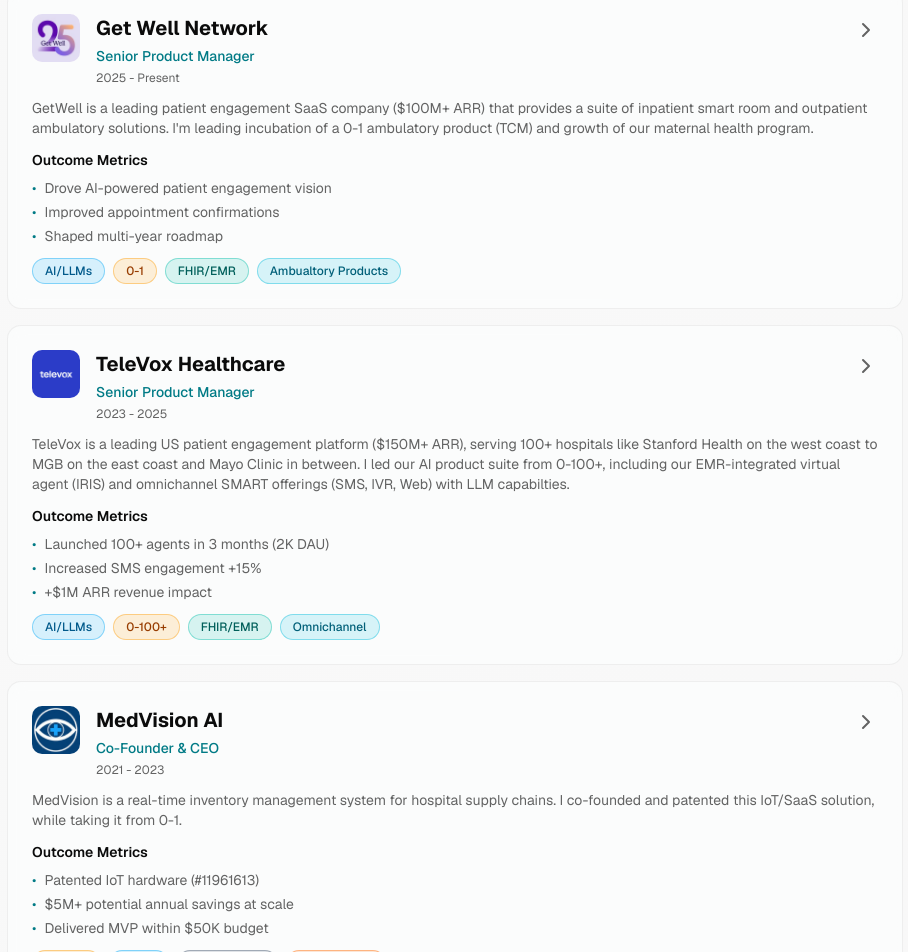
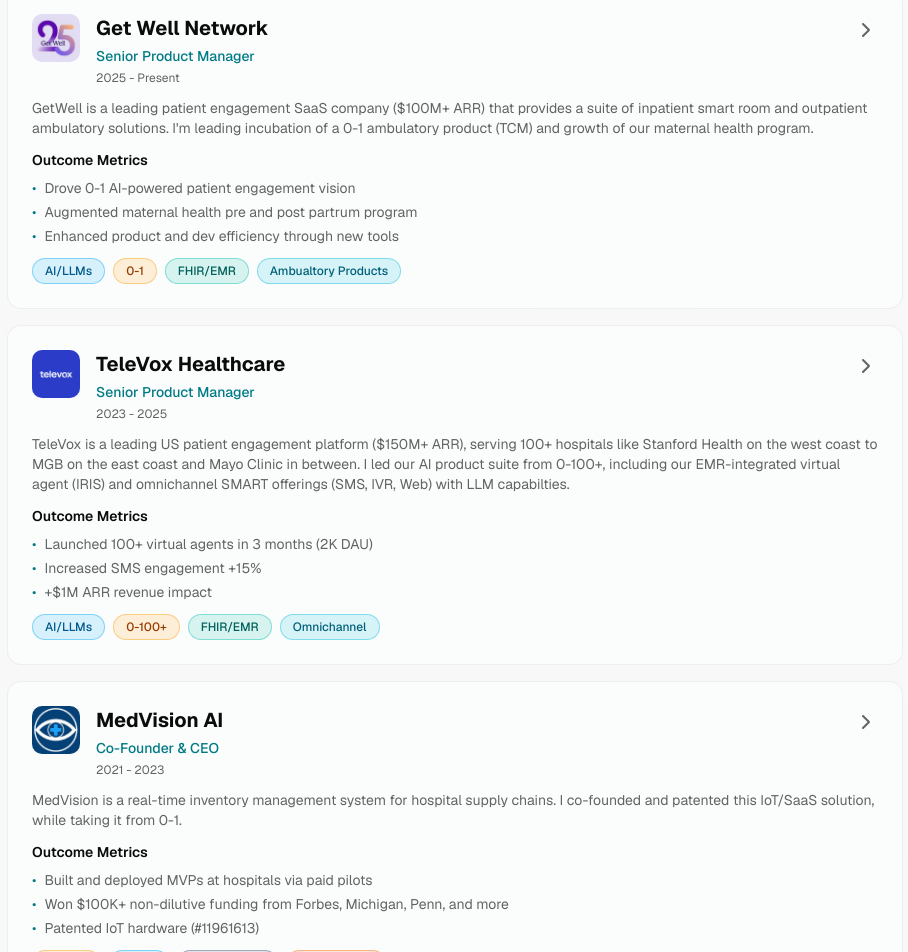
Before and after one commit to abolneni/my-portfolio, a Next.js app: page / in a window 1280 px wide. Shown: the part 1086-2038 px from the top of the page, without its empty margins (185-1093 px from the left). Built offline with nearby package versions, Linux system fonts and the light colour scheme.

Commit message:
featured work edits

```diff
--- a/components/case-studies-preview.tsx
+++ b/components/case-studies-preview.tsx
@@ -8,9 +8,9 @@ const caseStudies = [
     period: '2025 - Present',
     description: 'GetWell is a leading patient engagement SaaS company ($100M+ ARR) that provides a suite of inpatient smart room and outpatient ambulatory solutions. I\'m leading incubation of a 0-1 ambulatory product (TCM) and growth of our maternal health program.',
     outcomeMetrics: [
-      'Drove AI-powered patient engagement vision',
-      'Improved appointment confirmations',
-      'Shaped multi-year roadmap'
+      'Drove 0-1 AI-powered patient engagement vision',
+      'Augmented maternal health pre and post partrum program',
+      'Enhanced product and dev efficiency through new tools'
     ],
     tags: ['AI/LLMs', '0-1', 'FHIR/EMR', 'Ambualtory Products'],
     featured: true,
@@ -23,7 +23,7 @@ const caseStudies = [
     period: '2023 - 2025',
     description: 'TeleVox is a leading US patient engagement platform ($150M+ ARR), serving 100+ hospitals like Stanford Health on the west coast to MGB on the east coast and Mayo Clinic in between. I led our AI product suite from 0-100+, including our EMR-integrated virtual agent (IRIS) and omnichannel SMART offerings (SMS, IVR, Web) with LLM capabilties.',
     outcomeMetrics: [
-      'Launched 100+ agents in 3 months (2K DAU)',
+      'Launched 100+ virtual agents in 3 months (2K DAU)',
       'Increased SMS engagement +15%',
       '+$1M ARR revenue impact'
     ],
@@ -38,9 +38,9 @@ const caseStudies = [
     period: '2021 - 2023',
     description: 'MedVision is a real-time inventory management system for hospital supply chains. I co-founded and patented this IoT/SaaS solution, while taking it from 0-1.',
     outcomeMetrics: [
+      'Built and deployed MVPs at hospitals via paid pilots',
+      'Won $100K+ non-dilutive funding from Forbes, Michigan, Penn, and more',
       'Patented IoT hardware (#11961613)',
-      '$5M+ potential annual savings at scale',
-      'Delivered MVP within $50K budget'
     ],
     tags: ['Startup', 'AI/ML', 'IoT/Hardware', 'Supply Chain'],
     featured: true,
@@ -55,7 +55,7 @@ const caseStudies = [
     outcomeMetrics: [
       'Generated $8M ARR impact',
       'Scaled mobile MAU by 2K+',
-      'Automated formulary workflows at 100% accuracy'
+      'Automated Rx formulary workflows with 100% accuracy'
     ],
     tags: ['Enterprise', 'MA/M&R', 'Rx Management', 'Growth Products'],
     featured: true,
```
